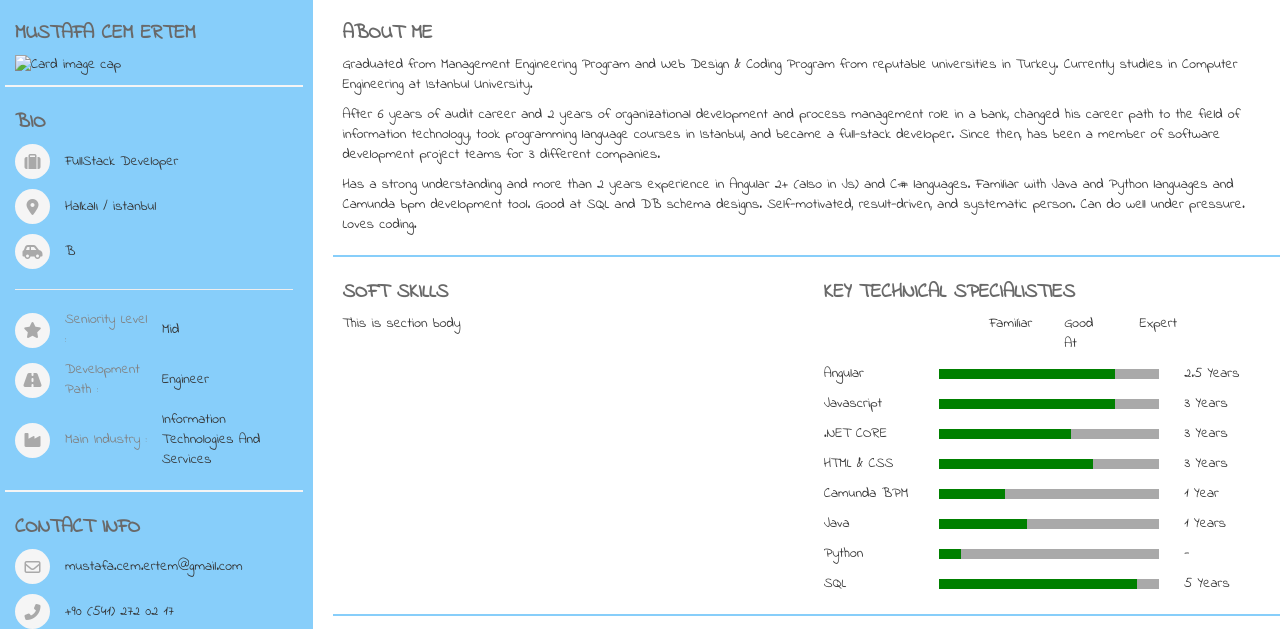
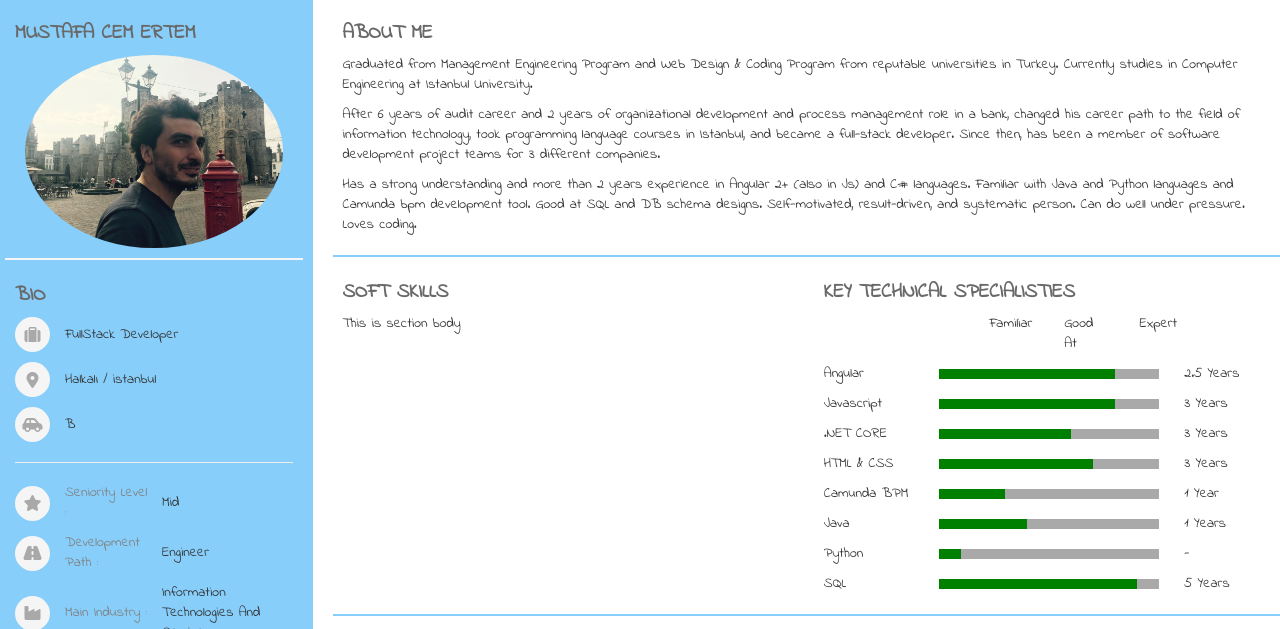
Before and after one commit to mcertem/mcertem.github.io, a plain HTML site: page index.html in a window 1280 px wide. Shown: the part 52-681 px from the top of the page. Drawn offline with nearby package versions, Linux system fonts and the light colour scheme.

Commit message:
comment out footer part as it is in construction & add a profile photo

```diff
--- a/index.html
+++ b/index.html
@@ -45,7 +45,7 @@
 
                 <div class="section">
                     <h5 class="section-title">MUSTAFA CEM ERTEM</h5>
-                    <img src="..." alt="Card image cap">
+                    <img class="profile-photo" src="assets/img/cem.jpeg" alt="profile photo">
                     <br>
                     <div class="section-body">
 
@@ -286,9 +286,9 @@
 
     </div>
 
-    <div class="footer">
+    <!-- <div class="footer">
         <p style="vertical-align: middle;">This is footer part</p>
-    </div>
+    </div>     -->
 
   </body>
 </html>
--- a/style.css
+++ b/style.css
@@ -18,6 +18,14 @@ body {
     color: dimgray;
     font-weight: 500;
     font-size: 16px;
+}
+
+img.profile-photo {
+    width: 100%;
+    height: 100%;
+    padding-left: 10px;
+    padding-right: 10px;
+    border-radius: 50%;
 }
 
 ul li {
```
Also changed, not shown: assets/img/cem.jpeg (added).
